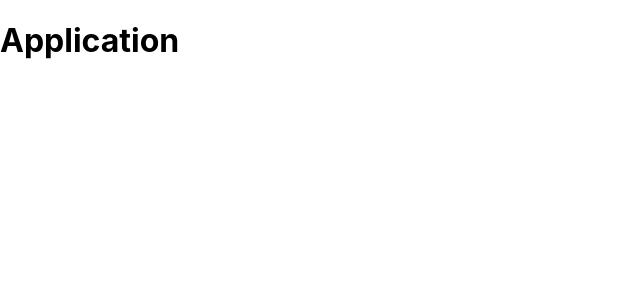
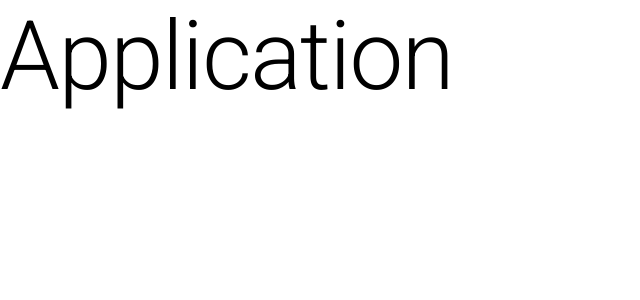
Before and after one commit to salaidom/ac-demo, a React (Create React App) app: page / in a window 1280 px wide. Shown: the top 300 px of the page, without its empty margins (0-640 px from the left). Built offline with nearby package versions, Linux system fonts and the light colour scheme.

Commit message:
Added MaterialUI and initialized application theme

```diff
--- a/package.json
+++ b/package.json
@@ -3,6 +3,8 @@
   "version": "0.1.0",
   "private": true,
   "dependencies": {
+    "@material-ui/core": "^4.9.11",
+    "@material-ui/icons": "^4.9.1",
     "@types/jest": "^24.0.0",
     "@types/node": "^12.0.0",
     "@types/react": "^16.9.0",
--- a/public/index.html
+++ b/public/index.html
@@ -24,6 +24,10 @@
       work correctly both with client-side routing and a non-root public URL.
       Learn how to configure a non-root public URL by running `npm run build`.
     -->
+    <link
+      rel="stylesheet"
+      href="https://fonts.googleapis.com/css?family=Roboto:300,400,500,700&display=swap"
+    />
     <title>React App</title>
   </head>
   <body>
--- a/src/app/App.tsx
+++ b/src/app/App.tsx
@@ -1,7 +1,14 @@
 import React from 'react'
+import { ThemeProvider } from '@material-ui/core/styles'
+import Typography from '@material-ui/core/Typography'
+import theme from '../config/theme'
 
 const App: React.FC = () => {
-  return <h1>Application</h1>
+  return (
+    <ThemeProvider theme={theme}>
+      <Typography variant="h1">Application</Typography>
+    </ThemeProvider>
+  )
 }
 
 export default App
--- /dev/null
+++ b/src/config/theme.ts
@@ -0,0 +1,12 @@
+import { createMuiTheme } from '@material-ui/core/styles'
+import blue from '@material-ui/core/colors/blue'
+import pink from '@material-ui/core/colors/pink'
+
+const theme = createMuiTheme({
+  palette: {
+    primary: blue,
+    secondary: pink,
+  },
+})
+
+export default theme
```
Also changed, not shown: 1 other file (tests, documents, lock files or other folders).
